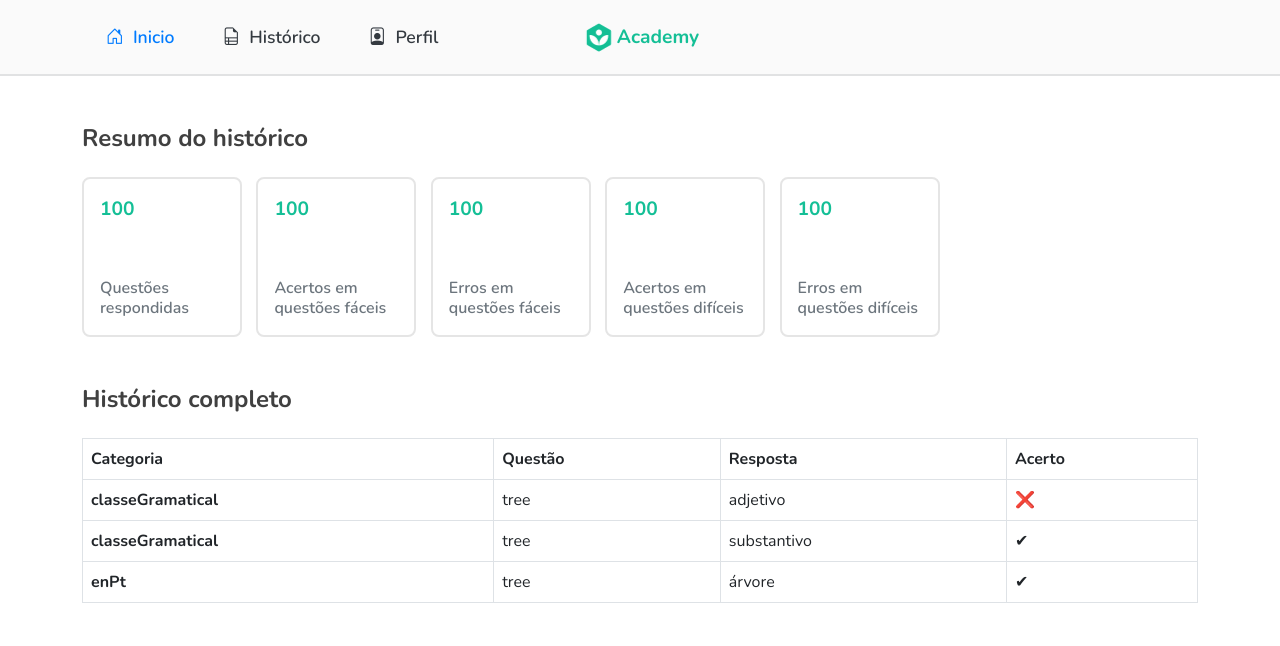
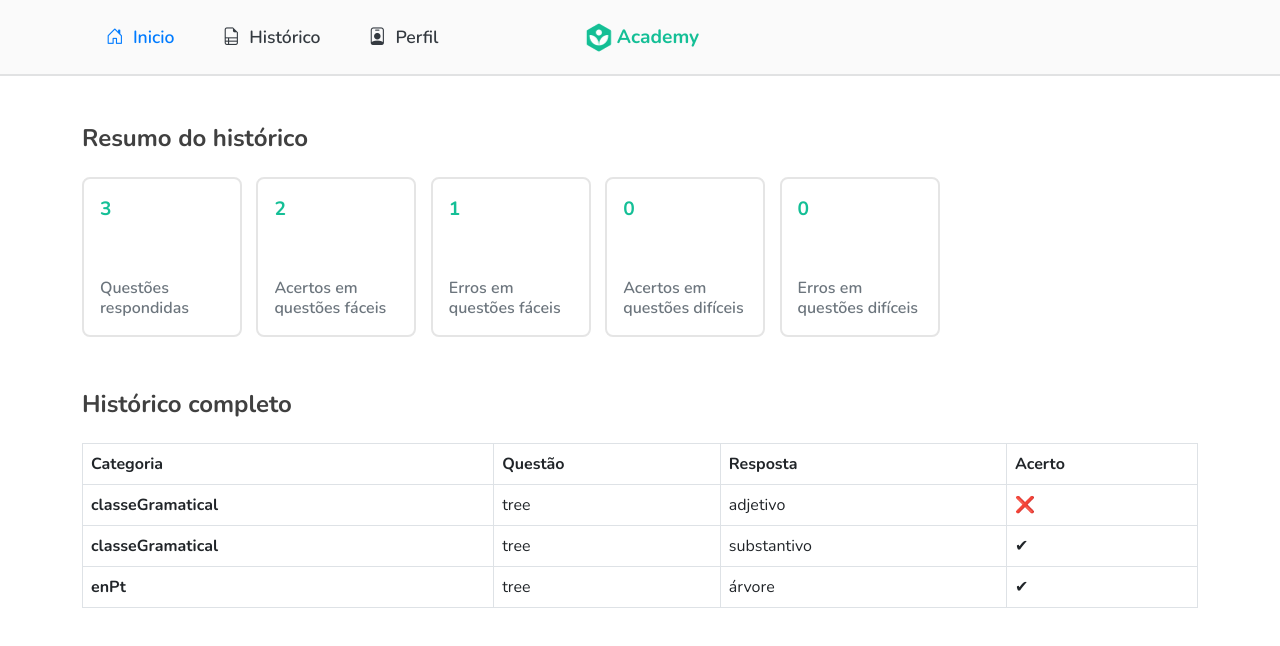
Before and after one commit to gabrielsarubo/myapp, a React (Create React App) app: page /student/history in a window 1280 px wide. Shown: the top 646 px of the page. Built offline with nearby package versions, Linux system fonts and the light colour scheme.

Commit message:
create summarized report in Student History page

```diff
--- a/src/pages/StudentHistory/index.css
+++ b/src/pages/StudentHistory/index.css
@@ -6,8 +6,10 @@
 .SummaryCard-wrapper {
   display: flex;
   flex-direction: row;
+  flex-wrap: wrap;
 }
 
 .SummaryCard-wrapper > * {
   margin-right: 0.9rem;
+  margin-bottom: 0.9rem;
 }
--- a/src/pages/StudentHistory/index.js
+++ b/src/pages/StudentHistory/index.js
@@ -1,9 +1,18 @@
+import { useEffect, useState } from 'react'
 import Header from '../../components/Header'
 import SummaryCard from '../../components/SummaryCard'
 
 import './index.css'
 
 const StudentHistory = () => {
+  const [summary, setSummary] = useState({
+    total: 0,
+    correctEasy: 0,
+    incorrectEasy: 0,
+    correctHard: 0,
+    incorrectHard: 0,
+  })
+
   const userFullReport = [
     {
       category: "classeGramatical",
@@ -34,6 +43,45 @@ const StudentHistory = () => {
     }
   ]
 
+  const generateSummarizedReport = (fullReport) => {
+    let correctEasy = 0
+    let incorrectEasy = 0
+    let correctHard = 0
+    let incorrectHard = 0
+
+    fullReport.forEach(entry => {
+      if (entry.isAnswerCorrect) {
+        if (entry.question.level === 'facil') {
+          correctEasy++
+        } else {
+          correctHard++
+        }
+      } else {
+        if (entry.question.level === 'facil') {
+          incorrectEasy++
+        } else {
+          incorrectHard++
+        }
+      }
+    })
+
+    const summary = {
+      total: fullReport.length,
+      correctEasy,
+      incorrectEasy,
+      correctHard,
+      incorrectHard
+    }
+
+    return summary
+  }
+
+  useEffect(() => {
+    const summary = generateSummarizedReport(userFullReport)
+
+    setSummary(summary)
+  }, [])
+
   return (
     <>
       <Header />
@@ -42,18 +90,15 @@ const StudentHistory = () => {
         <div className="container mt-5">
           <main>
             {/* Resumo do historico */}
-            <div className="history-summary mb-5">
+            <div className="history-summary mb-4">
               <h4 className='mb-4'>Resumo do histórico</h4>
               <div className="SummaryCard-wrapper">
                 <div className="SummaryCard-wrapper">
-                  <SummaryCard info={{ title: 100, desc: 'Questões respondidas' }} />
-                  <SummaryCard info={{ title: 100, desc: 'Acertos em questões fáceis' }} />
-                  <SummaryCard info={{ title: 100, desc: 'Erros em questões fáceis' }} />
-                  <SummaryCard info={{ title: 100, desc: 'Acertos em questões difíceis' }} />
-                  <SummaryCard info={{ title: 100, desc: 'Erros em questões difíceis' }} />
-                  {/* {Object.keys(summary).map((key, index) => {
-                      return <SummaryCard info={summary[key]} key={key} />
-                    })} */}
+                  <SummaryCard info={{ title: summary.total, desc: 'Questões respondidas' }} />
+                  <SummaryCard info={{ title: summary.correctEasy, desc: 'Acertos em questões fáceis' }} />
+                  <SummaryCard info={{ title: summary.incorrectEasy, desc: 'Erros em questões fáceis' }} />
+                  <SummaryCard info={{ title: summary.correctHard, desc: 'Acertos em questões difíceis' }} />
+                  <SummaryCard info={{ title: summary.incorrectHard, desc: 'Erros em questões difíceis' }} />
                 </div>
               </div>
             </div>
```
